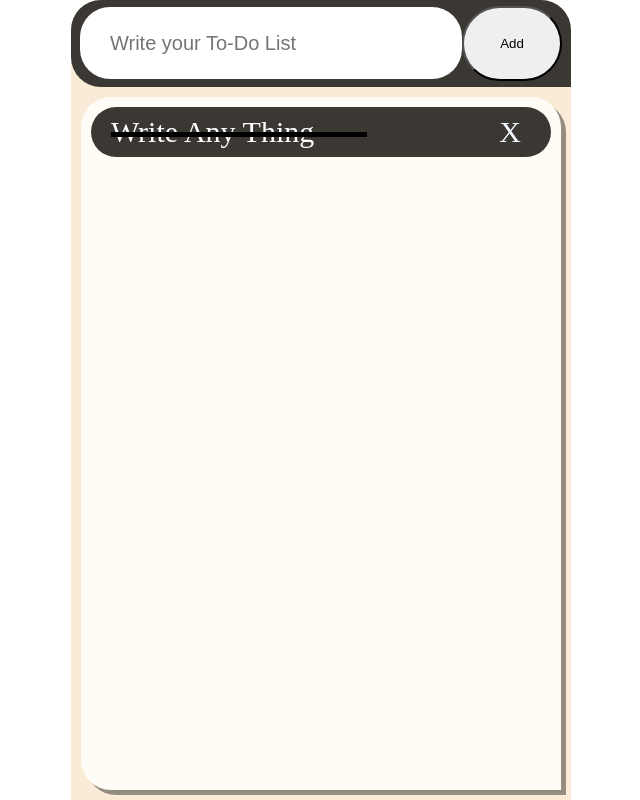
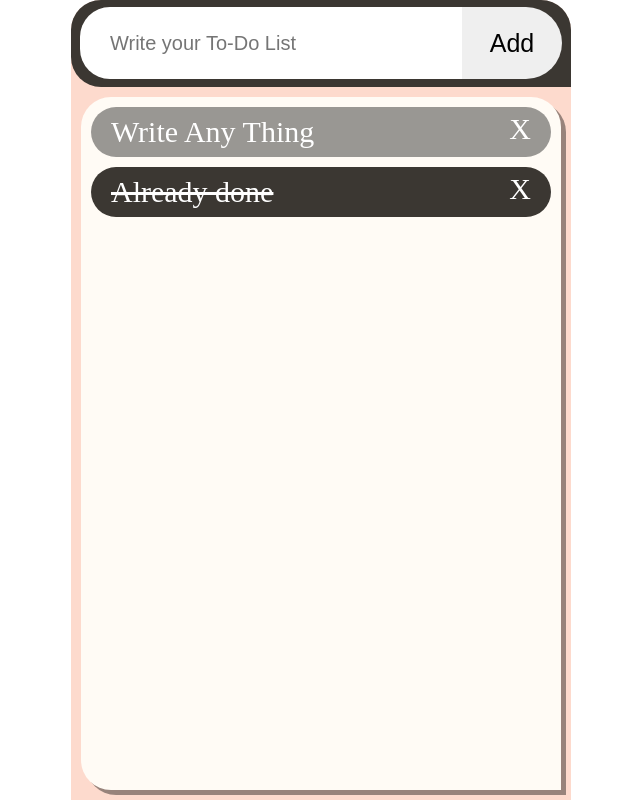
Before and after one commit to hong-gyeng-rok/To_Do_List, a plain HTML site: page index.html in a window 1280 px wide. Shown: the whole page, without its empty margins (319-959 px from the left). Drawn offline with Linux system fonts and the light colour scheme.

Commit message:
아이템 hover 기능 추가, 아이템 click시 배경색 변화 및 줄 생김

```diff
--- a/index.html
+++ b/index.html
@@ -21,7 +21,8 @@
           </button>
       </div>
         <ul id="listContainer" class="listContainer">
-          <li class="to-do-li checked">Write Any Thing</li>
+          <li class="to-do-li">Write Any Thing</li>
+          <li class="to-do-li checked">Already done</li>
         </ul>
     </div>
       <script src="./index.js" type="module"></script>
--- a/index.js
+++ b/index.js
@@ -2,7 +2,7 @@ const toDoInput = document.getElementById("to-do-input");//input_class
 const toDoBtn = document.getElementById("to-do-btn");//btn_class
 const listContainer = document.getElementById("listContainer");//ul_class
 
-const listItem = document.getElementsByTagName("LI");//li_tag
+const listItem = document.getElementsByClassName("to-do-li");//li_class
 const del = document.getElementsByClassName("del");//del_calss
 
 //"X" 텍스트가 담긴 Span 생성
@@ -70,3 +70,12 @@ function addList() {
       }
     }
   }
+
+
+listItem.forEach(item => {
+  const text = item.textContent.trim();
+  const line = document.createElement('span');
+  line.className = 'line';
+  line.style.width = `${text.length * 12}px`; // 줄의 길이를 텍스트 길이에 비례하게 설정
+  item.appendChild(line);
+});
--- a/style.css
+++ b/style.css
@@ -11,7 +11,7 @@ body{
     height: 100%;
     height: 800px;
     border-radius: 30px 30px 0px 0px;
-    background-color: antiquewhite;
+    background-color: #FDDACD;
 }
 
 .input-box{
@@ -24,21 +24,23 @@ body{
 }
 
 .to-do-input{
-    /* background-color: aquamarine; */
     width: 350px;
     height: 70px;
     padding-left: 30px;
+    margin-right: 0px;
     border: none;
-    border-radius: 30px;
+    border-radius: 30px 0px 0px 30px;
     font-size: 20px;
 
 }
 
 .to-do-btn{
-    /* background-color: blueviolet; */
+    /* background-color: #FAF6E1; */
     width: 100px;
-    height: 75px;
-    border-radius: 50px;
+    height: 72px;
+    border: none;
+    border-radius: 0px 50px 50px 0px;
+    font-size: 25px;
 }
 
 .listContainer{
@@ -54,6 +56,7 @@ body{
     display: flex;
     justify-content: space-between;
     align-items: center;
+    position: relative;
     width: auto;
     height: 50px;
     padding-left: 20px;
@@ -62,42 +65,23 @@ body{
     background-color: rgba(0, 0,0,0.4);
     color: white;
     font-size: 30px;
-
-
+    cursor: pointer;
 }
 
-.checked{
-    background-color: #3B3732;
+.to-do-li:hover{
+    background-color:#E6B18C;
+    color: #FFEEE6;
 }
 
-.checked::after{
-    content: "";
-  display: block;
-  border-top: 5px solid black; /* 원하는 줄 스타일 및 색상을 설정하세요 */
-  width: 20%;
-  margin-top: 5px; /* 줄과 텍스트 간격을 조절합니다. */
-  position: absolute;
+.checked {
+    background-color: #3B3732;
+    text-decoration: line-through; /* 체크된 항목에 줄 추가 */
 }
 
-ul li.checked::before{
-  position: absolute;
-  top: 10px;
-  left: 16px;
-  width: 7px;
-  height: 15px;
-    content: '';
-  border-color: #fff;
-  border-style: solid;
-  border-width: 0 2px 2px 0;
-  transform: rotate(45deg);
+.del{
+    position: absolute;
+    margin-right: 20px;
+    right: 0;
+    top: 0;
+    padding: 7px 0px 7px 0px;
 }
-
-.to-do-li text{
-    background-color: aliceblue;
-}
-
-.to-do-li span{
-    margin-right: 30px;
-    /* background-color: white; */
-    color: aliceblue;
-}
```
Lines whose indentation alone changed are shown as unchanged.
